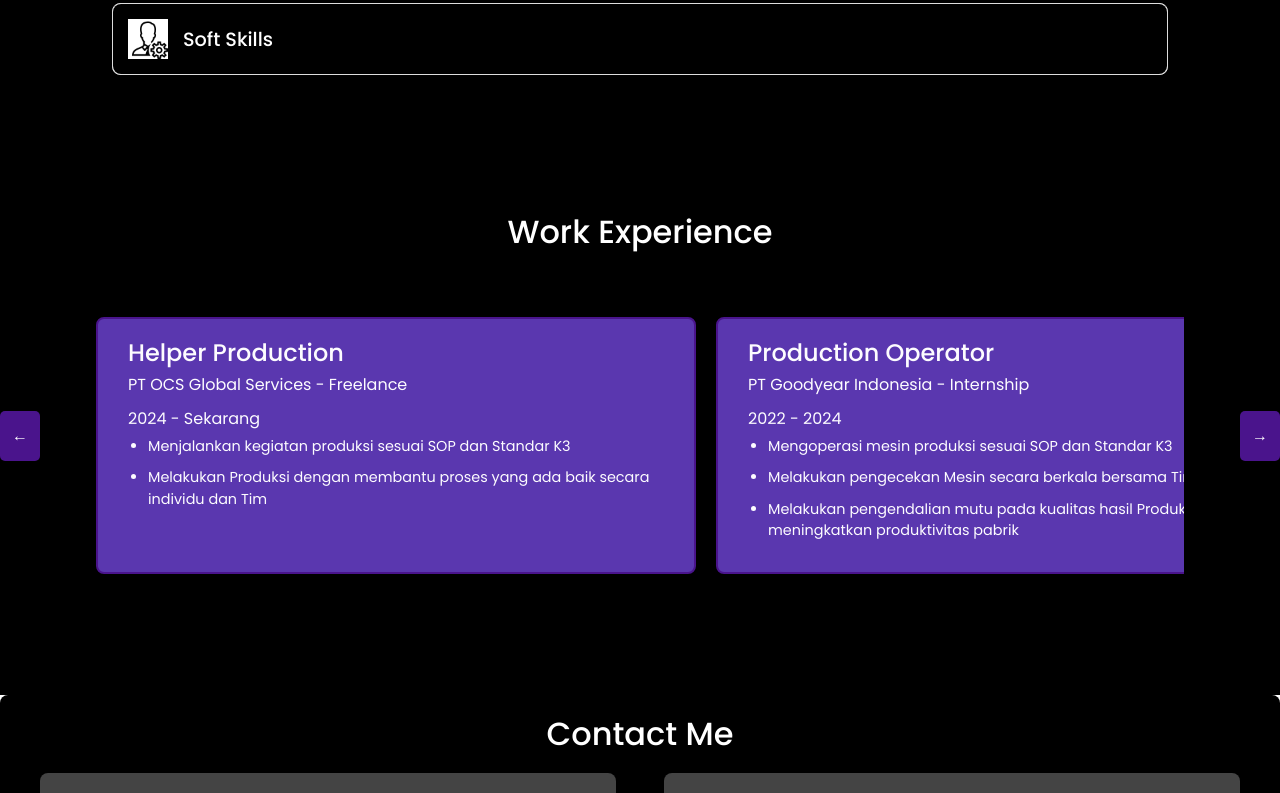
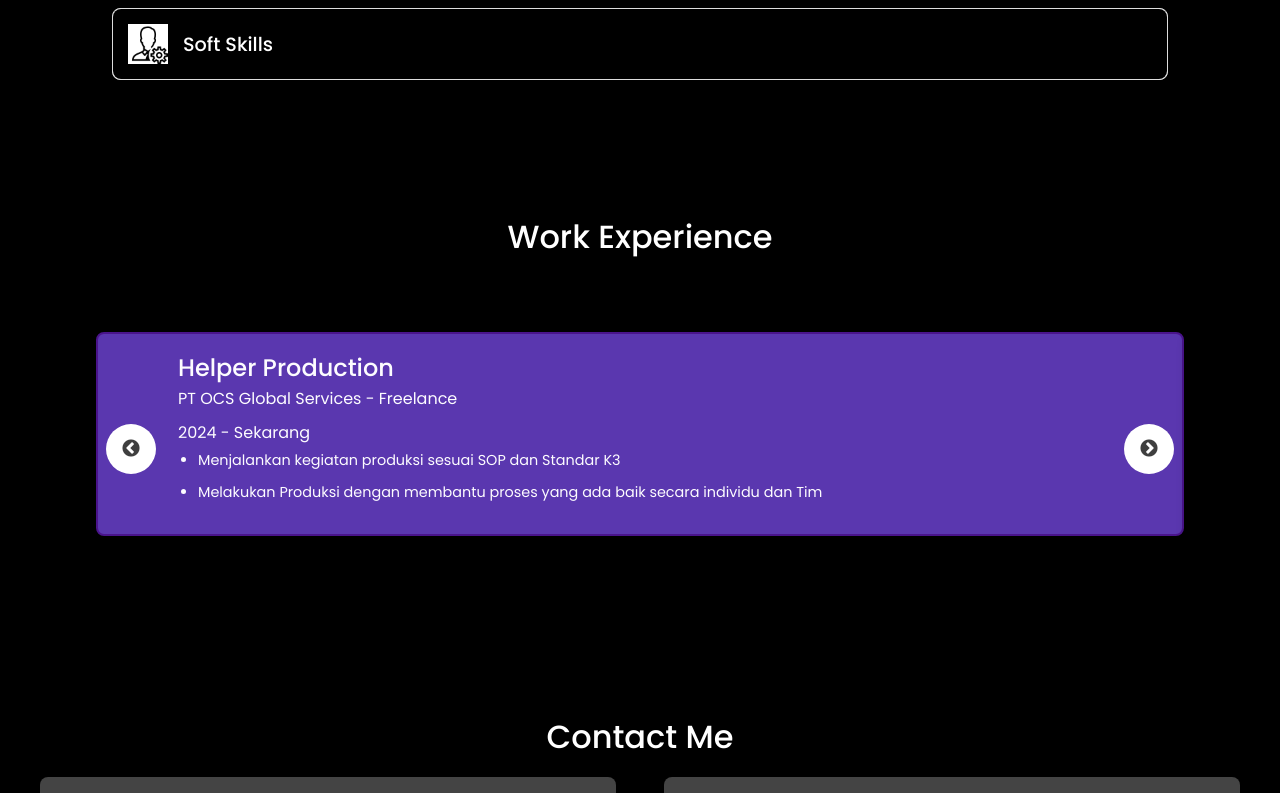
Before and after one commit to rio-damanik/react-portofolios, a React (Create React App) app: page / in a window 1280 px wide. Shown: the part 1247-2040 px from the top of the page. Built offline with nearby package versions, Linux system fonts and the light colour scheme.

Commit message:
update commit

```diff
--- a/package.json
+++ b/package.json
@@ -16,6 +16,8 @@
     "react-bootstrap": "^2.10.4",
     "react-dom": "^18.3.1",
     "react-scripts": "5.0.1",
+    "react-slick": "^0.30.2",
+    "slick-carousel": "^1.8.1",
     "web-vitals": "^2.1.4"
   },
   "scripts": {
--- a/src/components/ContactMe/ContactMe.css
+++ b/src/components/ContactMe/ContactMe.css
@@ -2,7 +2,6 @@
   background-color: #000000; /* Dark background color */
   color: #fff; /* Light text color */
   padding: 20px;
-  border-radius: 8px;
   display: flex;
   flex-direction: column;
   align-items: center;
--- a/src/components/Hero/Hero.css
+++ b/src/components/Hero/Hero.css
@@ -25,6 +25,12 @@ section.hero-container {
 
 .hero-content h2 {
   font-size: 2.5rem;
+  margin-bottom: 20px;
+  color: #ffffff; /* White text color */
+  text-align: left; /* Align text to the left */
+}
+.hero-content h3 {
+  font-size: 1.9rem;
   margin-bottom: 20px;
   color: #ffffff; /* White text color */
   text-align: left; /* Align text to the left */
--- a/src/components/NavBar/Navbar.css
+++ b/src/components/NavBar/Navbar.css
@@ -9,7 +9,7 @@
   display: flex;
   align-items: center;
   justify-content: space-between;
-  max-width: 1200px;
+  max-width: 1500px;
   margin: 0 auto;
   padding: 0 30px;
 }
@@ -29,6 +29,7 @@ ul {
   padding: 0;
   gap: 30px;
   transition: all 0.3s ease;
+  font-size: larger;
 }
 
 .menu-item {
--- /dev/null
+++ b/src/components/WorkExperience/CustomArrows.jsx
@@ -0,0 +1,49 @@
+import React from "react";
+
+const NextArrow = (props) => {
+  const { className, style, onClick } = props;
+  return (
+    <div
+      className={className}
+      style={{
+        ...style,
+        background: "#ffffff", // Purple background color
+        borderRadius: "50%",
+        right: "10px",
+        zIndex: "1",
+        width: "50px", // Larger button
+        height: "50px", // Larger button
+        display: "flex", // Ensures content is centered
+        alignItems: "center",
+        justifyContent: "center",
+      }}
+      onClick={onClick}>
+      <span style={{ color: "white", fontSize: "20px" }}></span> {/* White arrow text */}
+    </div>
+  );
+};
+
+const PrevArrow = (props) => {
+  const { className, style, onClick } = props;
+  return (
+    <div
+      className={className}
+      style={{
+        ...style,
+        background: "#ffffff", // Purple background color
+        borderRadius: "50%",
+        left: "10px",
+        zIndex: "1",
+        width: "50px", // Larger button
+        height: "50px", // Larger button
+        display: "flex", // Ensures content is centered
+        alignItems: "center",
+        justifyContent: "center",
+      }}
+      onClick={onClick}>
+      <span style={{ color: "white", fontSize: "20px" }}></span> {/* White arrow text */}
+    </div>
+  );
+};
+
+export { NextArrow, PrevArrow };
--- a/src/components/WorkExperience/ExperienceCard/ExperienceCard.css
+++ b/src/components/WorkExperience/ExperienceCard/ExperienceCard.css
@@ -24,10 +24,9 @@
   background-color: #5a37af;
   border: 2px solid #4a148c; /* Dark purple border */
   border-radius: 8px;
-  padding: 20px 30px;
+  padding: 20px 80px;
   margin: 15px 0;
   box-shadow: 0 4px 8px rgba(0, 0, 0, 0.1);
-  width: 600px; /* Set a fixed width for cards */
   flex: none; /* Prevent flex items from growing */
   display: flex;
   flex-direction: column;
--- a/src/components/WorkExperience/WorkExperience.css
+++ b/src/components/WorkExperience/WorkExperience.css
@@ -1,3 +1,24 @@
+@import "~slick-carousel/slick/slick.css";
+@import "~slick-carousel/slick/slick-theme.css";
+
+.work-experience-container {
+  position: relative;
+  padding: 20px;
+  background-color: #f8f8f8;
+}
+
+.slick-prev:before,
+.slick-next:before {
+  color: #000; /* Adjust arrow color */
+}
+
+.experience-cards {
+  padding: 20px 0;
+  width: 100%; /* Ensure the slider takes up the full width */
+  overflow-x: hidden; /* Hide the horizontal scrollbar */
+  overflow-y: hidden; /* Hide the vertical scrollbar */
+}
+
 section.work-experience-container {
   padding: 6rem;
 }
--- a/src/components/WorkExperience/WorkExperience.jsx
+++ b/src/components/WorkExperience/WorkExperience.jsx
@@ -1,28 +1,10 @@
-import React, { useRef } from "react";
+import React from "react";
+import Slider from "react-slick";
 import ExperienceCard from "./ExperienceCard/ExperienceCard";
+import { NextArrow, PrevArrow } from "./CustomArrows"; // Import custom arrows
 import "./WorkExperience.css";
 
 const WorkExperience = () => {
-  const experienceContainerRef = useRef(null);
-
-  const scrollLeft = () => {
-    if (experienceContainerRef.current) {
-      experienceContainerRef.current.scrollBy({
-        left: -200, // Adjust the scroll distance as needed
-        behavior: "smooth",
-      });
-    }
-  };
-
-  const scrollRight = () => {
-    if (experienceContainerRef.current) {
-      experienceContainerRef.current.scrollBy({
-        left: 200, // Adjust the scroll distance as needed
-        behavior: "smooth",
-      });
-    }
-  };
-
   const experiences = [
     {
       profession: "Helper Production",
@@ -44,20 +26,24 @@ const WorkExperience = () => {
     },
   ];
 
+  const settings = {
+    dots: true,
+    infinite: true,
+    speed: 500,
+    slidesToShow: 1, // Show one slide at a time
+    slidesToScroll: 1, // Scroll one slide at a time
+    nextArrow: <NextArrow />, // Use custom right arrow
+    prevArrow: <PrevArrow />, // Use custom left arrow
+  };
+
   return (
     <section className="work-experience-container">
       <h2>Work Experience</h2>
-      <button className="scroll-btn left" onClick={scrollLeft}>
-        ←
-      </button>
-      <button className="scroll-btn right" onClick={scrollRight}>
-        →
-      </button>
-      <div className="experience-cards" ref={experienceContainerRef}>
+      <Slider {...settings} className="experience-cards">
         {experiences.map((exp, index) => (
           <ExperienceCard key={index} profession={exp.profession} place={exp.place} years={exp.years} jobDesk={exp.jobDesk} />
         ))}
-      </div>
+      </Slider>
     </section>
   );
 };
```
Also changed, not shown: 1 other file (tests, documents, lock files or other folders).
